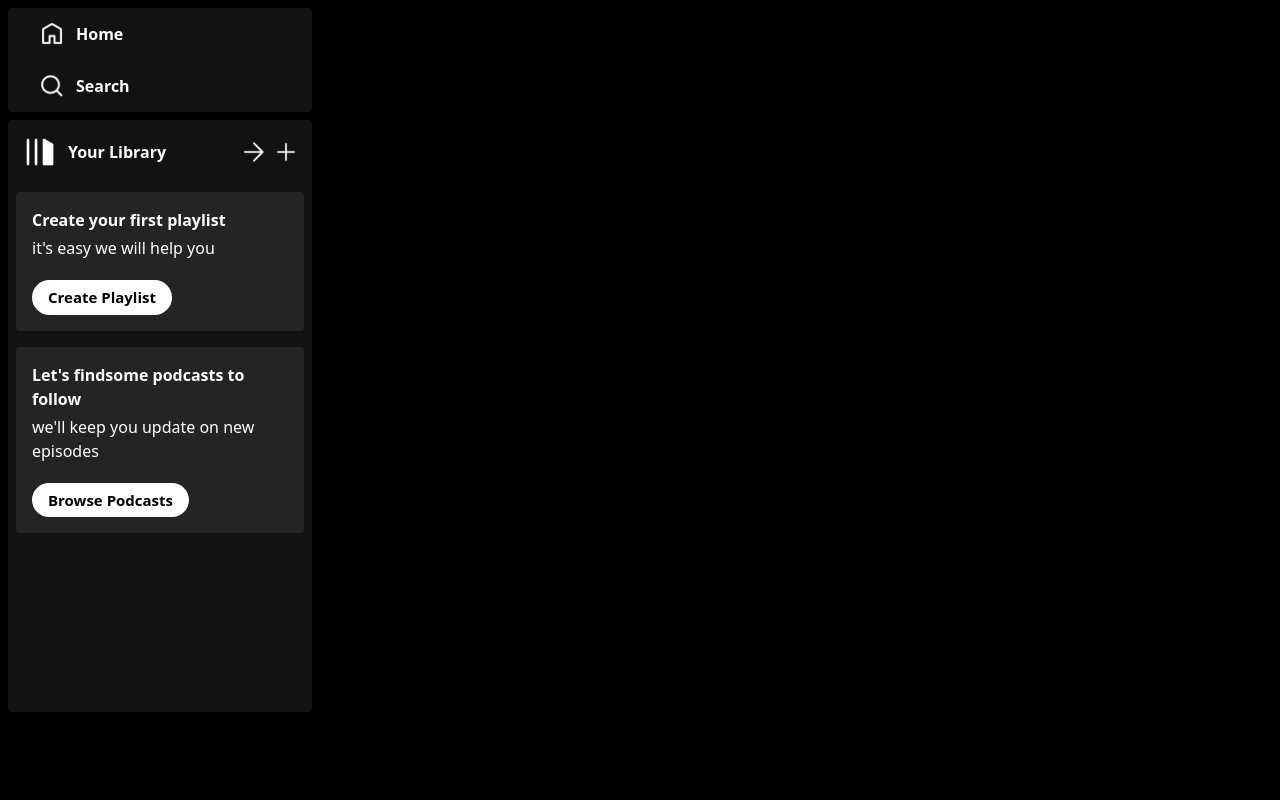
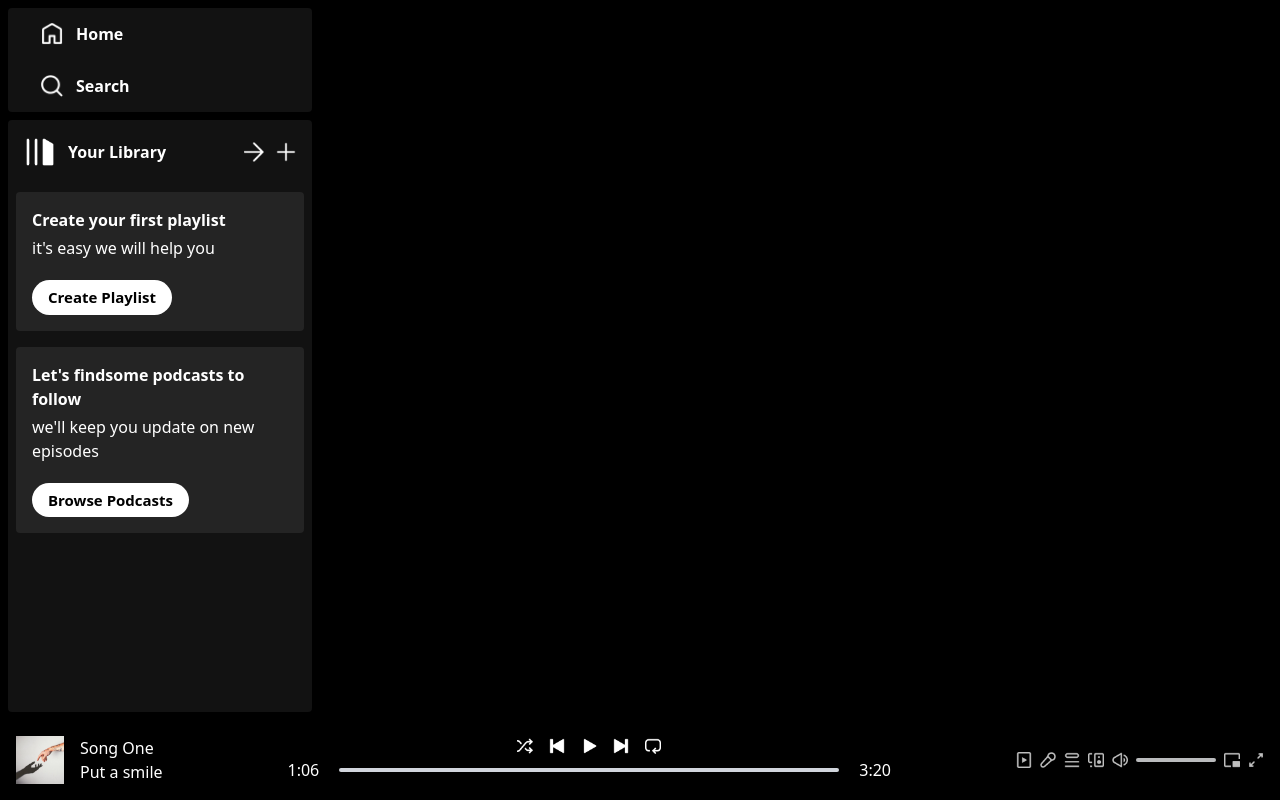
Before and after one commit to LERBritto/SpotifyReactJS, a React (Vite) app: page / in a window 1280 px wide. Built offline with nearby package versions, Linux system fonts and the light colour scheme.

Commit message:
music-player-finished

```diff
--- a/src/components/Player.jsx
+++ b/src/components/Player.jsx
@@ -1,10 +1,43 @@
 import React from 'react'
+import { assets, songsData } from '../assets/assets'
 
 const Player = () => {
   return (
     <div className='h-[10%] bg-black flex justify-between items-center text-white px-4'>
         <div className='hidden lg:flex items-center gap-4'>
+            <img className='w-12' src={songsData[0].image} alt="" />
+            <div>
+                <p>{songsData[0].name}</p>
+                <p>{songsData[0].desc.slice(0, 12)}</p>
+            </div>
+        </div>
+        <div className='flex flex-col items-center gap-1 m-auto'>
+            <div className='flex gap-4'>
+                <img className='w-4 cursor-pointer' src={assets.shuffle_icon} alt="" />
+                <img className='w-4 cursor-pointer' src={assets.prev_icon} alt="" />
+                <img className='w-4 cursor-pointer' src={assets.play_icon} alt="" />
+                <img className='w-4 cursor-pointer' src={assets.next_icon} alt="" />
+                <img className='w-4 cursor-pointer' src={assets.loop_icon} alt="" />
+            </div>
+            <div className='flex items-center gap-5'>
+                <p>1:06</p>
+                <div className='w-[60vw] max-w-[500px] bg-gray-300 rounded-full cursor-pointer'>
+                    <hr className='h-1 border-none w-0 bg-green-800 rounded-full'/>
+                </div>
+                <p>3:20</p>
+            </div>
+        </div>
+        <div className='hidden lg:flex items-center gap-2 opacity-75'>
+            <img className='w-4' src={assets.plays_icon} alt="" />
+            <img className='w-4' src={assets.mic_icon} alt="" />
+            <img className='w-4' src={assets.queue_icon} alt="" />
+            <img className='w-4' src={assets.speaker_icon} alt="" />
+            <img className='w-4' src={assets.volume_icon} alt="" />
+            <div className='w-20 bg-slate-50 h-1 rounded'>
 
+            </div>
+            <img className='w-4' src={assets.mini_player_icon} alt="" />
+            <img className='w-4' src={assets.zoom_icon} alt="" />
         </div>
     </div>
   )
--- a/src/components/Sidebar.jsx
+++ b/src/components/Sidebar.jsx
@@ -1,5 +1,5 @@
 import React from 'react'
-import {assets} from '../assets/assets'
+import { assets } from '../assets/assets'
 
 const Sidebar = () => {
   return (
```
